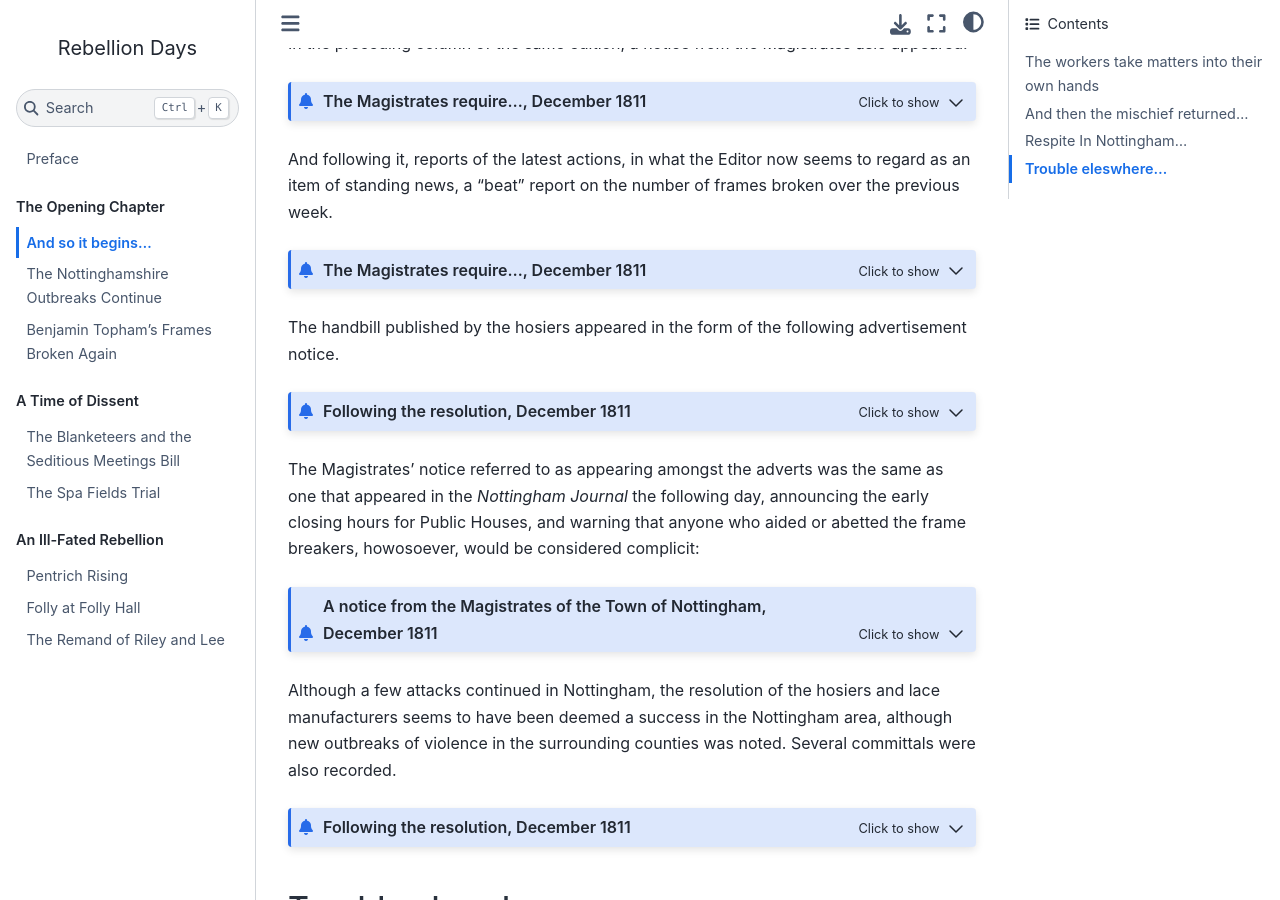
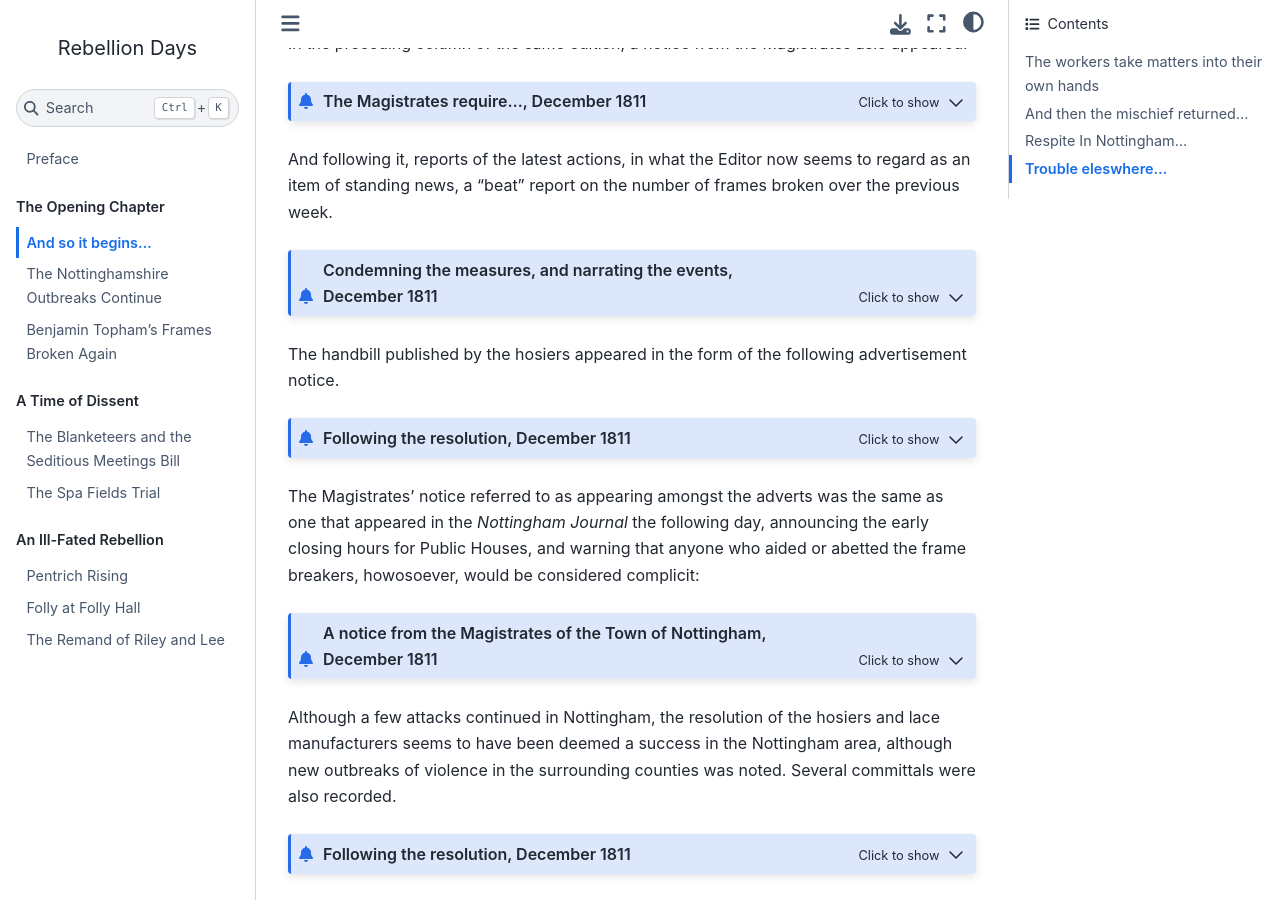
Before and after one commit to psychemedia/pentrich-uprising, a Jupyter Book: the page built from histories/10_events-1811.md, in a window 1280 px wide and 900 px high, scrolled down 4433 px. Built offline with Jupyter Book 1.0.4 settings and Sphinx 7.4.7 and the Sphinx Book theme 1.1.4, drawn with Linux system fonts in a browser that asks for light colours.

Commit message:
Update 10_events-1811.md

````diff
--- a/histories/10_events-1811.md
+++ b/histories/10_events-1811.md
@@ -445,7 +445,7 @@ Nottingham Review - Friday 06 December 1811
 
 *THERE has now existed in the neighbourhood of NOTTINGHAM, for a considerable Time, a most outrageous Spirit of Riot and Tumult.--- Houses have been feloniously broken into, and a great number of Stocking Frames has been violently broken and destroyed by an armed Multitude, accompanied with Menaces to the Lives of those, who should endeavour to interfere in preventing the Mischief; various threatening Letters have been sent, Arms have been feloniously demanded and seized, Stacks have been fired, and private Property destroyed; and Contributions have been levied under the Pretence of Applications for charitable Relief, but under the real Influence of Terror; these are acts of so flagrant a nature, and leading to Insurrection and such fatal Consequences, that the Magistrates of the County and Town of NOTTINGHAM, as the legal Guardians of the public Peace, have the Duty incumbent upon them, of suppressing the Evil by the civil and military Force of the Country, and by putting the Laws in execution on the Offenders, many of whom have committed Crimes, for which the Law demands on their conviction, the Forfeiture of their Lives.*
 
-*The Magistrates require that the Public peace shall be kept, and that if any violation of it shall take place, to the great disgrace of the County and Town, all Persons shall exert themselves in detecting and bringing to justice the Offenders; they feel themselves also bound distinctly to state, that the Persons who are Collecting Money, under whatever pretence, for the manifest purpose of supporting a system of outrage, under the influence of terror, are guilty of Felony; And that all those who Contribute, under any such impression, are Accessories to the Offence, and guilty of a high Misdemeanour against the Public peace. Having expressed this, they call upon all Persons of every description, firmly to refuse and discountenance Contributing to purposes so wicked and illegal; and it is their firm determination to Prosecute for every contempt of this Notice.
+The Magistrates require that the Public peace shall be kept, and that if any violation of it shall take place, to the great disgrace of the County and Town, all Persons shall exert themselves in detecting and bringing to justice the Offenders; they feel themselves also bound distinctly to state, that the Persons who are Collecting Money, under whatever pretence, for the manifest purpose of supporting a system of outrage, under the influence of terror, are guilty of Felony; And that all those who Contribute, under any such impression, are Accessories to the Offence, and guilty of a high Misdemeanour against the Public peace. Having expressed this, they call upon all Persons of every description, firmly to refuse and discountenance Contributing to purposes so wicked and illegal; and it is their firm determination to Prosecute for every contempt of this Notice.
 
 By Order of the Magistrates for the County of Nottingham,
 GEO. SCULTHORPE.
@@ -457,7 +457,7 @@ GEO. COLDHAM, Town Clerk.
 
 And following it, reports of the latest actions, in what the Editor now seems to regard as an item of standing news, a "beat" report on the number of frames broken over the previous week.
 
-```{admonition} The Magistrates require..., December 1811
+```{admonition} Condemning the measures, and narrating the events, December 1811
 :class: dropdown
 https://britishnewspaperarchive.co.uk/viewer/BL/0001100/18111206/037/0004?browse=true
 Nottingham Review - Friday 06 December 1811
````
